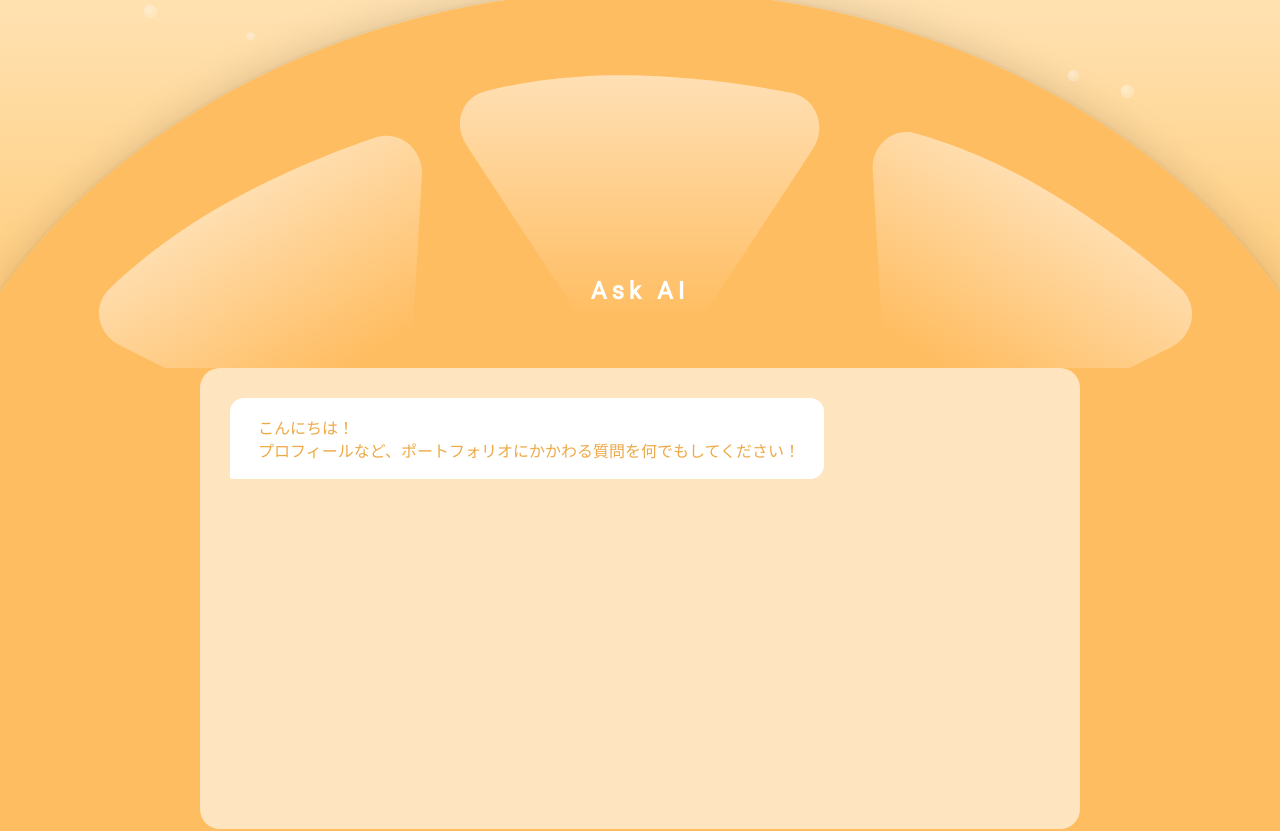
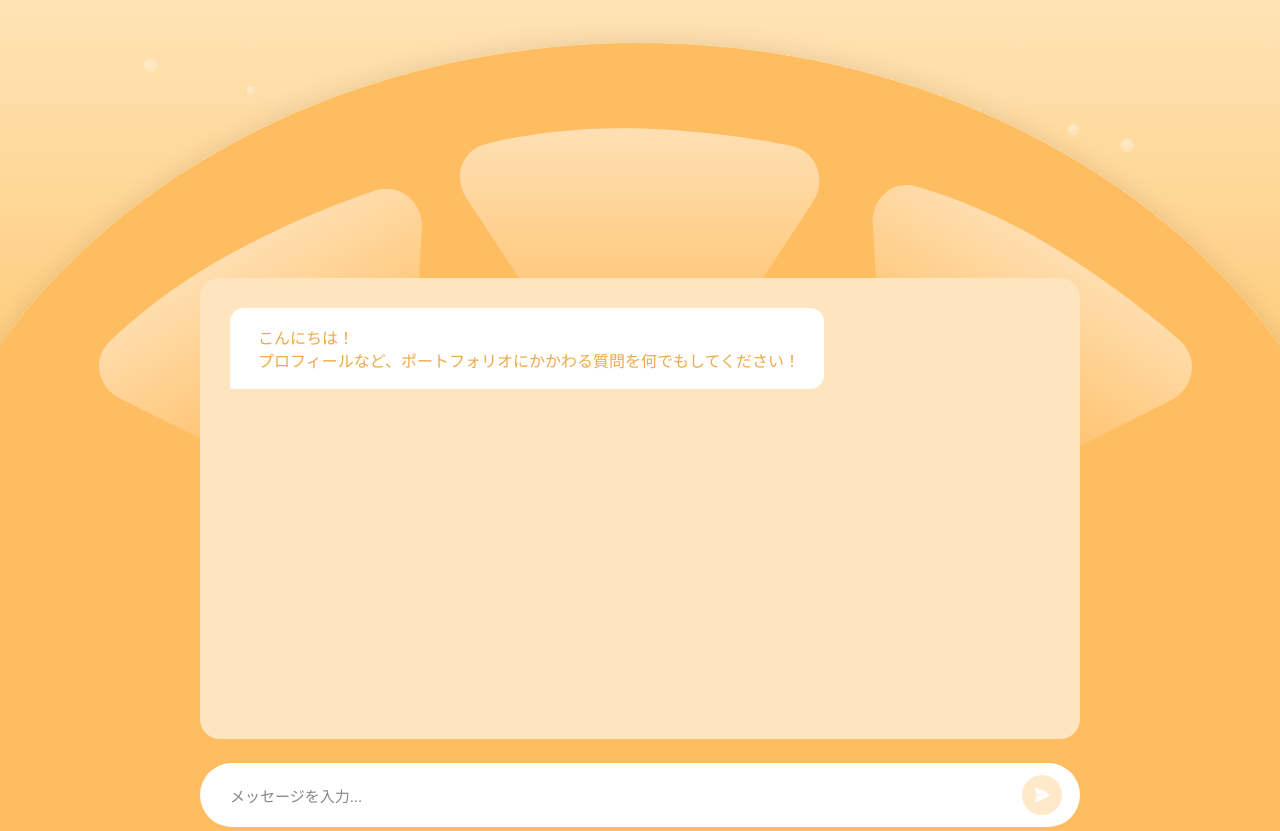
Before and after one commit to apricotn18/portfolio, a Next.js app: page / in a window 1280 px wide. Shown: the part 1295-2126 px from the top of the page. Built offline with nearby package versions, Linux system fonts and the light colour scheme.

Commit message:
fix: askAI画像のトリムとskillのpadding-bottom調整

```diff
--- a/src/components/askAI/styles.module.scss
+++ b/src/components/askAI/styles.module.scss
@@ -1,25 +1,38 @@
+$imageH: 554px * 100vw / 1280px;
+
 .askAi {
-	padding: calc(597px * 100vw / 1280px - 24vw) 0 0;
-	margin-top: -25vw;
-	background-image: url(orange.svg);
-	background-size: 100vw;
-	background-position: top;
-	background-repeat: no-repeat;
-	filter: drop-shadow(0 -8px 16px rgba(0, 0, 0, 0.1));
+	margin-top: calc(-1 * $imageH + 25vw);
+	padding-bottom: 0;
 }
 
-.heading {
+.title {
 	position: relative;
 	color: #fff;
 }
 
 .wrapper {
-	background-color: #ffbd61;
-	margin-top: 60px;
+	position: relative;
+	background: linear-gradient(180deg, transparent 10vw, #ffbd61 10vw);
 	padding-bottom: 70px;
+
+	&::before {
+		content: "";
+		position: absolute;
+		bottom: calc(100% - 23vw);
+		left: 0;
+		display: block;
+		width: 100%;
+		height: $imageH;
+		background-image: url(orange.svg);
+		background-size: 100vw;
+		background-position: bottom;
+		background-repeat: no-repeat;
+	}
+
 }
 
 .inner {
+	position: relative;
 	max-width: 880px;
 	height: 80vh;
 	max-height: 560px;
--- a/src/components/skill/styles.module.scss
+++ b/src/components/skill/styles.module.scss
@@ -1,9 +1,11 @@
+
+$imageH: 554px * 100vw / 1280px;
 
 .skill {
 	position: relative;
 	overflow: hidden;
 	background: linear-gradient(180deg, #fff5e3 0%, #ffcd7d 100%);
-	padding-bottom: calc(90px + 25vw);
+	padding-bottom: calc(2 * $imageH - 48vw - 30px);
 }
 
 .bubbleContainer {
```
Also changed, not shown: src/components/askAI/orange.svg.
